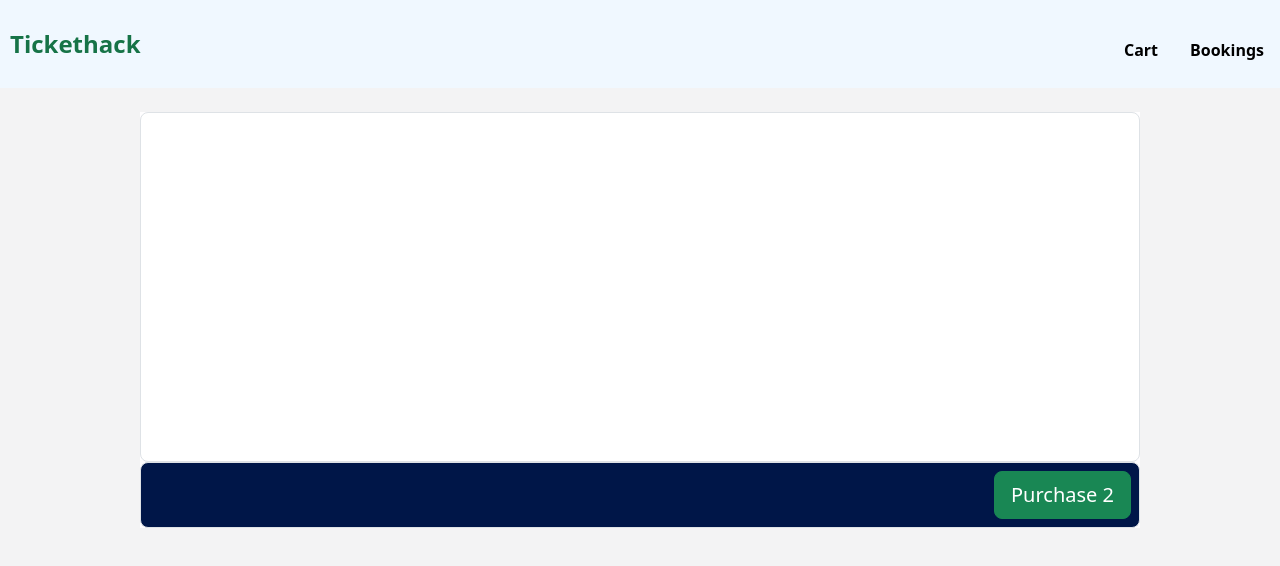
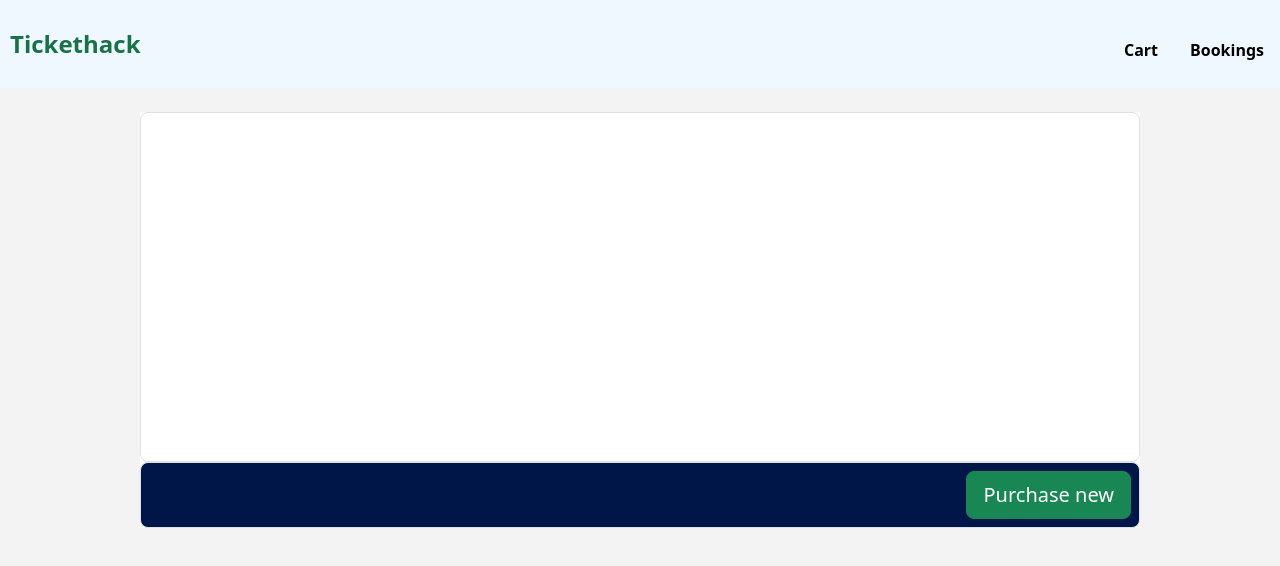
Before and after one commit to Azeee95/Tickethack-FrontEnd, a website: page cart.html in a window 1280 px wide. Drawn offline with nearby package versions, Linux system fonts and the light colour scheme; no server answers.

Commit message:
Commit Kodzo before bookings

```diff
--- a/cart.html
+++ b/cart.html
@@ -39,7 +39,7 @@
 
                 <div>
 
-                    <button class="w-100 btn btn-lg btn-success" type = "button" id = "btn-purchase">Purchase 2</button>
+                    <button class="w-100 btn btn-lg btn-success" type = "button" id = "btn-purchase">Purchase new</button>
 
                 </div>
                </form>
```
